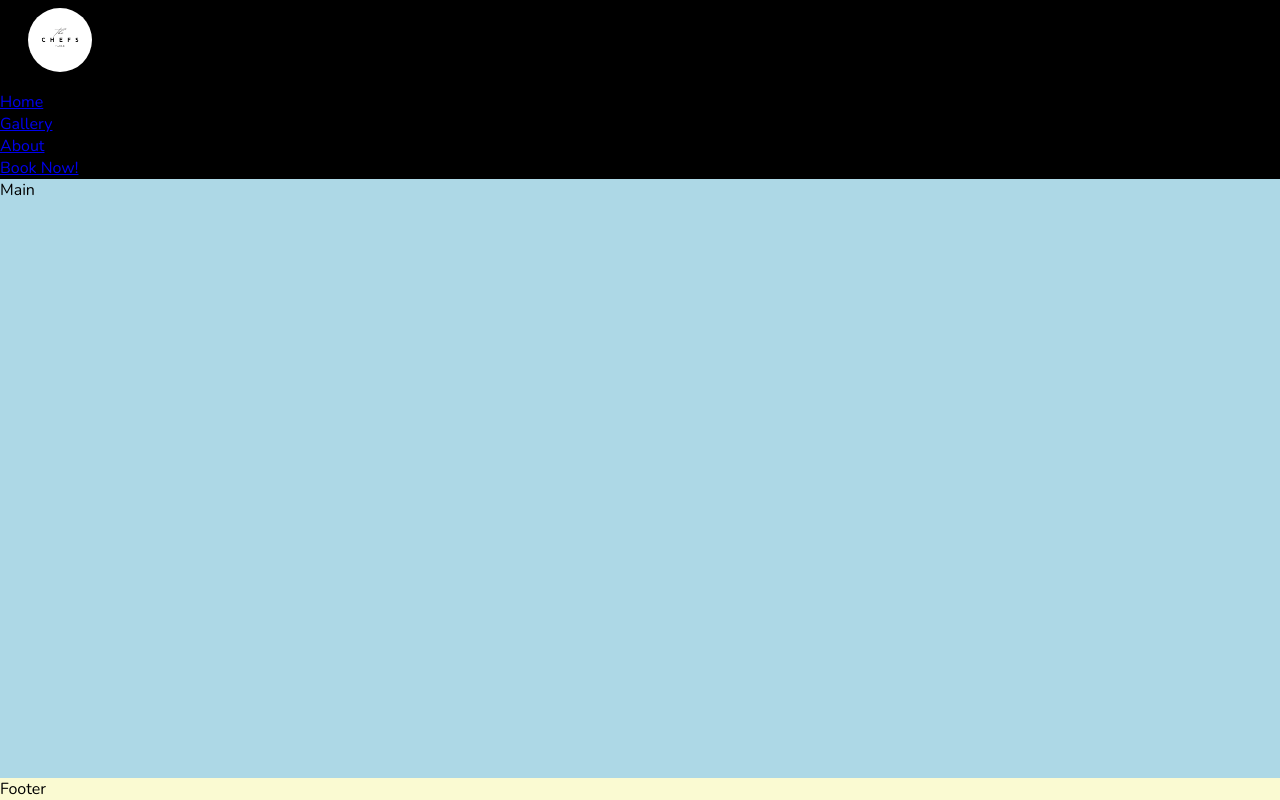
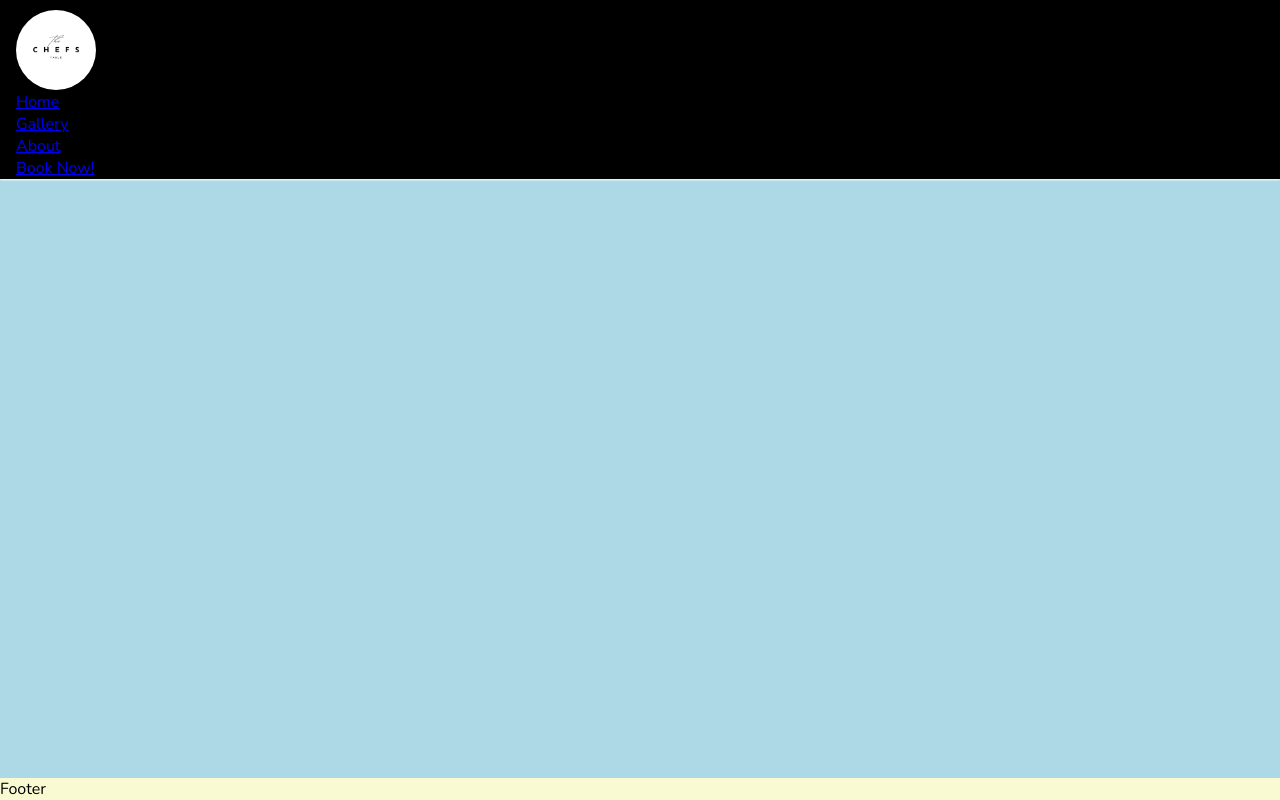
Before and after one commit to WHalloranIRL/project-one, a plain HTML site: page index.html in a window 1280 px wide. Drawn offline with nearby package versions, Linux system fonts and the light colour scheme.

Commit message:
feat: added menu and styles, made header fixed

```diff
--- a/assets/css/style.css
+++ b/assets/css/style.css
@@ -23,15 +23,19 @@ body {
 
 header {
   background-color: #000000;
+  position: fixed;
+  padding: 0 1rem;
+  width: 100%;
+  z-index: 999;
+  box-shadow: 0 1px 2px #ffffff;
 }
 
 #logo {
   width: 80px;
   height: 80px;
   border-radius: 50%;
-  padding: 0.5rem;
   position: relative;
-  left: 20px;
+  top: 10px;
 }
 
 /* Main Styles */
```
